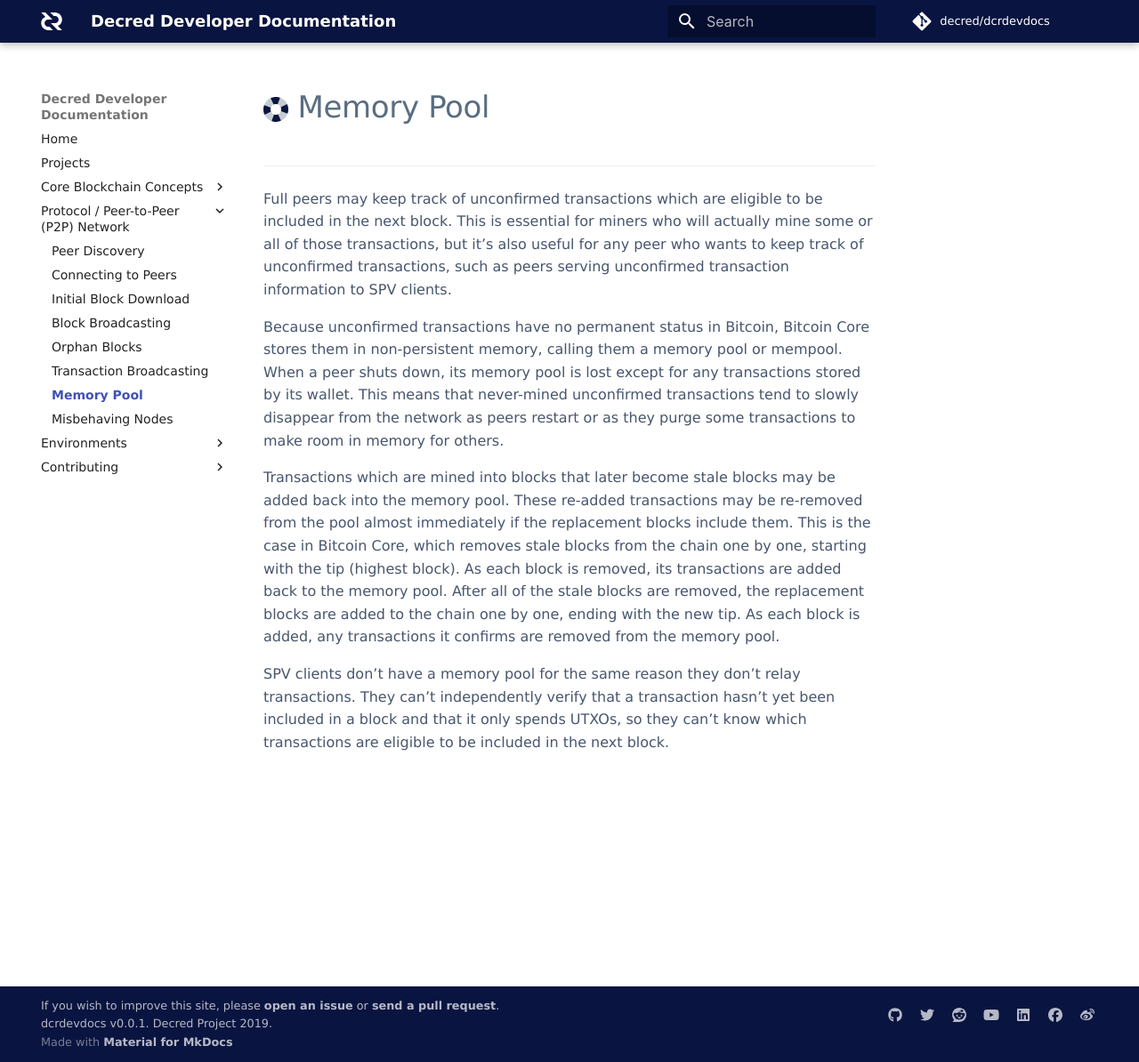
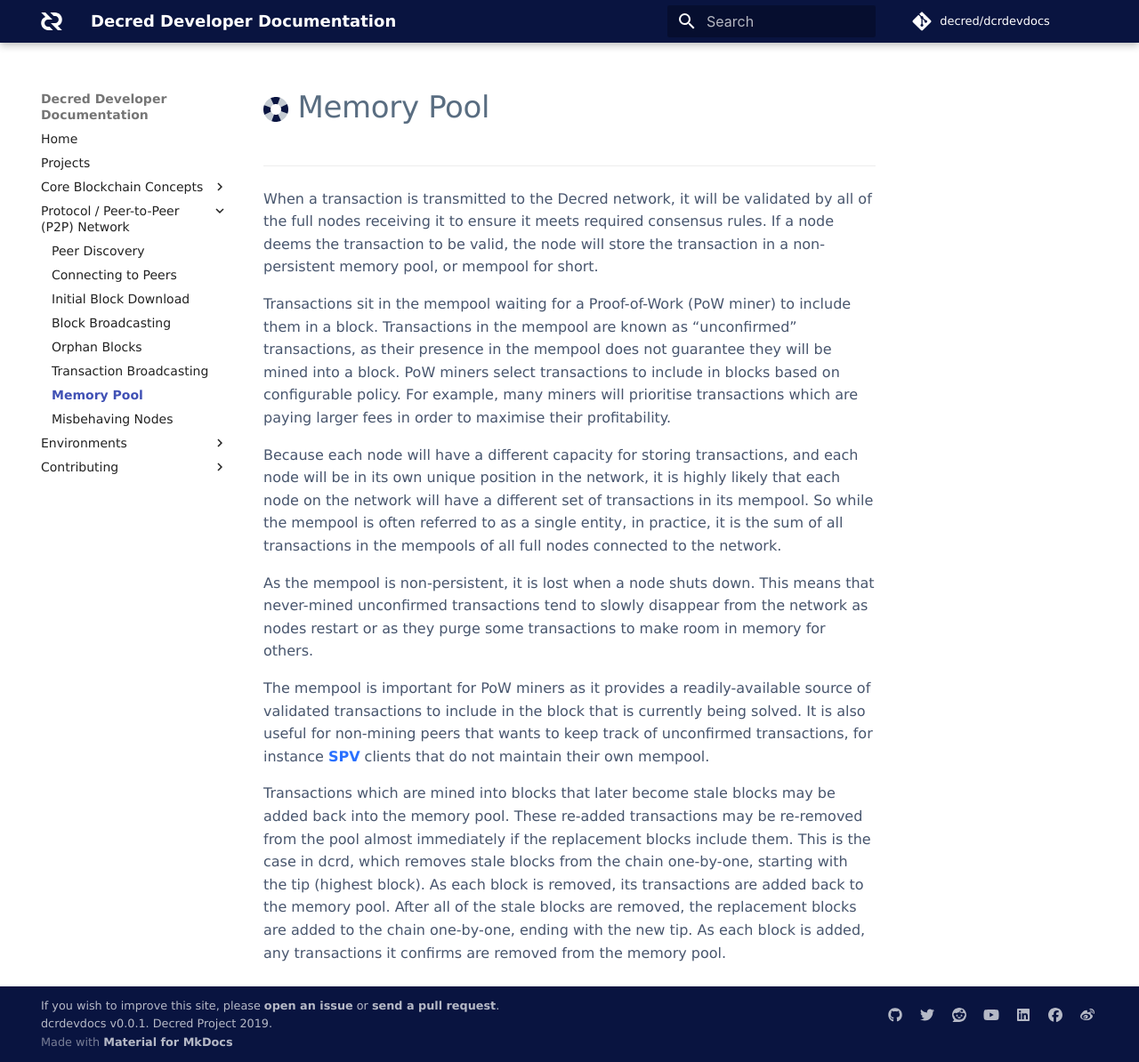
Before and after one commit to decred/dcrdevdocs, an MkDocs documentation site: the page built from docs/protocol-p2p-network/memory-pool.md, in a window 1280 px wide and 1194 px high. Shown: the whole window at 89% size. Built offline with MkDocs 1.6.1 and Material for MkDocs 9.7.7, drawn with Linux system fonts in a browser that asks for light colours; some web fonts are replaced; comment, search, counter and statistics services are not loaded.

Commit message:
Mempool page

```diff
--- a/docs/protocol-p2p-network/memory-pool.md
+++ b/docs/protocol-p2p-network/memory-pool.md
@@ -2,33 +2,47 @@
 
 ---
 
-Full peers may keep track of unconfirmed transactions which are eligible to
-be included in the next block. This is essential for miners who will
-actually mine some or all of those transactions, but it's also useful
-for any peer who wants to keep track of unconfirmed transactions, such
-as peers serving unconfirmed transaction information to SPV clients.
+When a transaction is transmitted to the Decred network, it will be validated by
+all of the full nodes receiving it to ensure it meets required consensus rules.
+If a node deems the transaction to be valid, the node will store the transaction
+in a non-persistent memory pool, or mempool for short.
 
-Because unconfirmed transactions have no permanent status in Bitcoin,
-Bitcoin Core stores them in non-persistent memory, calling them a memory
-pool or mempool. When a peer shuts down, its memory pool is lost except
-for any transactions stored by its wallet. This means that never-mined
-unconfirmed transactions tend to slowly disappear from the network as
-peers restart or as they purge some transactions to make room in memory
-for others.
+Transactions sit in the mempool waiting for a Proof-of-Work (PoW miner) to
+include them in a block.
+Transactions in the mempool are known as "unconfirmed" transactions, as their
+presence in the mempool does not guarantee they will be mined into a block.
+PoW miners select transactions to include in blocks based on configurable policy.
+For example, many miners will prioritise transactions which are paying larger
+fees in order to maximise their profitability.
+
+Because each node will have a different capacity for storing transactions, and
+each node will be in its own unique position in the network, it is highly likely
+that each node on the network will have a different set of transactions in its
+mempool.
+So while the mempool is often referred to as a single entity, in practice, it is
+the sum of all transactions in the mempools of all full nodes connected to the
+network.
+
+As the mempool is non-persistent, it is lost when a node shuts down.
+This means that never-mined unconfirmed transactions tend to slowly disappear
+from the network as nodes restart or as they purge some transactions to make
+room in memory for others.
+
+The mempool is important for PoW miners as it provides a readily-available
+source of validated transactions to include in the block that is currently being
+solved.
+It is also useful for non-mining peers that wants to keep track of unconfirmed
+transactions, for instance [SPV](https://docs.decred.org/wallets/spv) clients
+that do not maintain their own mempool.
 
 Transactions which are mined into blocks that later become stale blocks may be
-added back into the memory pool. These re-added transactions may be
-re-removed from the pool almost immediately if the replacement blocks
-include them. This is the case in Bitcoin Core, which removes stale
-blocks from the chain one by one, starting with the tip (highest block).
-As each block is removed, its transactions are added back to the memory
-pool. After all of the stale blocks are removed, the replacement
-blocks are added to the chain one by one, ending with the new tip. As
-each block is added, any transactions it confirms are removed from the
-memory pool.
-
-SPV clients don't have a memory pool for the same reason they don't
-relay transactions. They can't independently verify that a transaction
-hasn't yet been included in a block and that it only spends UTXOs, so
-they can't know which transactions are eligible to be included in the
-next block.
+added back into the memory pool.
+These re-added transactions may be re-removed from the pool almost immediately
+if the replacement blocks include them.
+This is the case in dcrd, which removes stale blocks from the chain one-by-one,
+starting with the tip (highest block).
+As each block is removed, its transactions are added back to the memory pool.
+After all of the stale blocks are removed, the replacement blocks are added to
+the chain one-by-one, ending with the new tip.
+As each block is added, any transactions it confirms are removed from the memory
+pool.
```
